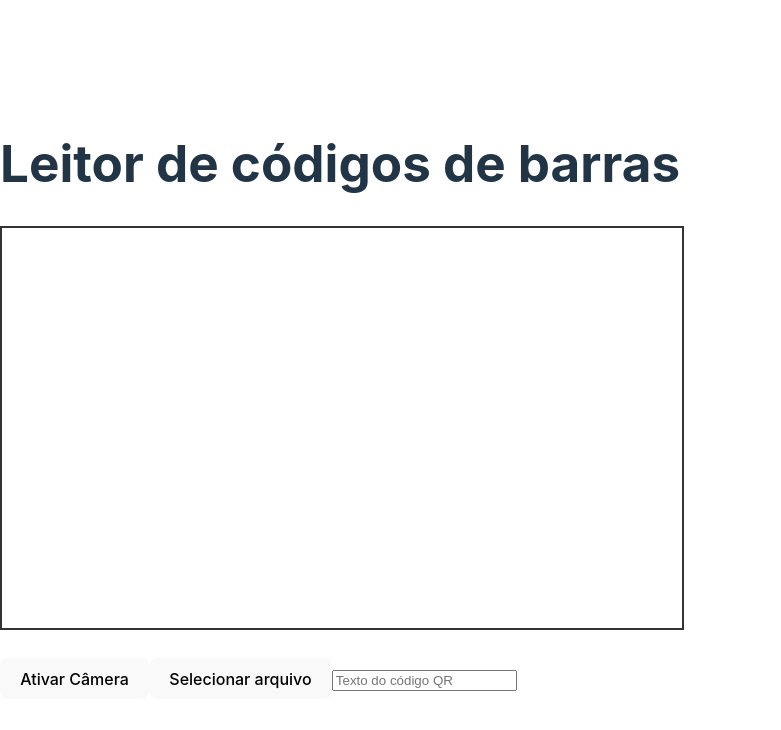
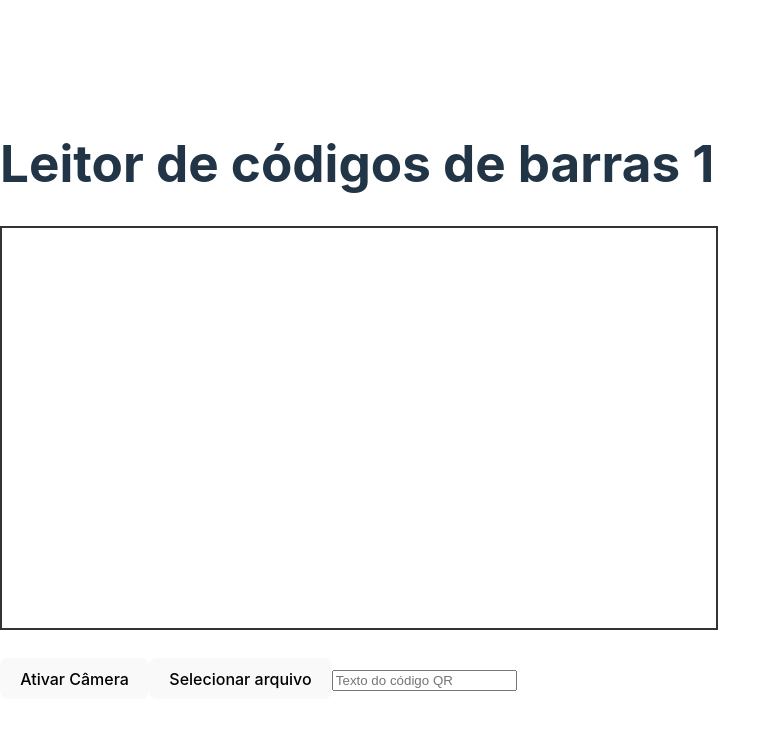
Before and after one commit to Tiagopalmeira/readQrcode, a React (Vite) app: page / in a window 1280 px wide. Shown: the top 730 px of the page, without its empty margins (0-781 px from the left). Built offline with nearby package versions, Linux system fonts and the light colour scheme.

Commit message:
Update App.jsx

```diff
--- a/src/App.jsx
+++ b/src/App.jsx
@@ -40,7 +40,7 @@ function QRScanner() {
     const file = e.target.files[0];
     const html5QrCodeScanner = new Html5QrcodeScanner(
       "reader",
-      { fps: 10, qrbox: { width: 150, height: 50 } },
+      { fps: 10, qrbox: { width: 500, height: 500 } },
       false // verbose
     );
 
@@ -59,7 +59,7 @@ function QRScanner() {
 
   return (
     <div>
-      <h1>Leitor de códigos de barras</h1>
+      <h1>Leitor de códigos de barras 1</h1>
       <div id="reader" style={{ width: "100%", height: "400px", border: "2px solid #333", margin: "20px auto" }}></div>
 
       <input type="file" accept="image/*" onChange={handleFileInputChange} style={{ display: "none" }} />
```
